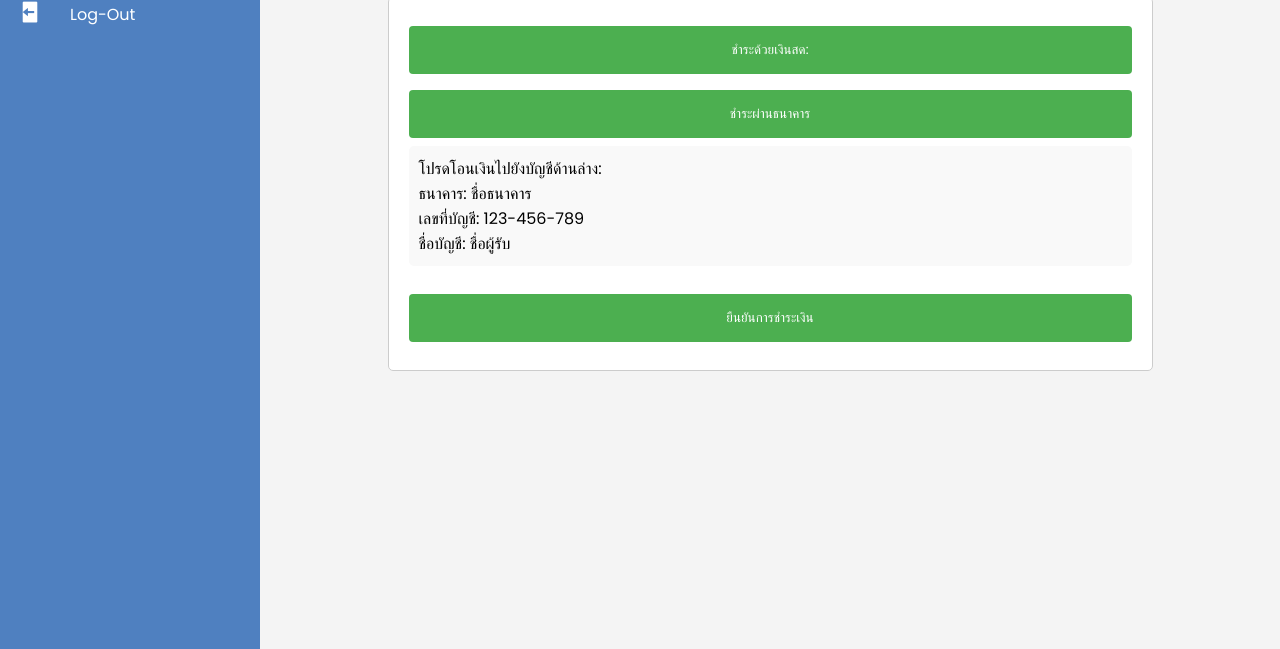
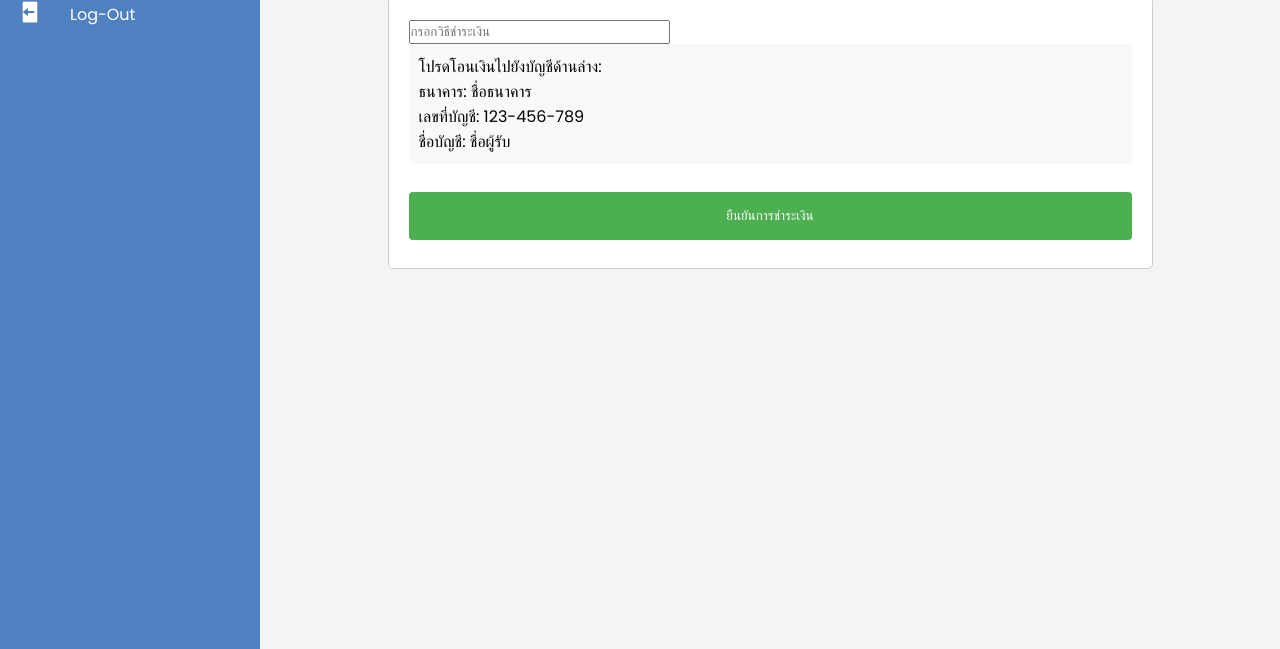
Before and after one commit to Tanachai511/myproject_laundry, a website: page F/MakePayment.html in a window 1280 px wide. Shown: the part 151-800 px from the top of the page. Drawn offline with nearby package versions, Linux system fonts and the light colour scheme.

Commit message:
Add files via upload

```diff
--- a/F/MakePayment.html
+++ b/F/MakePayment.html
@@ -45,19 +45,20 @@
             <h1>ชำระเงิน</h1>
             <form id="paymentForm">
                 <div class="radio-container">
-                    <button type="button" id="cashPayment" name="paymentMethod" >ชำระด้วยเงินสด:</button>
+                <div class="pfb">
+                    <div class="col-lg-6">
+                       <input type="text" placeholder="กรอกวิธีชำระเงิน">
+                    </div>
                 </div>
-                <div class="radio-container">
-                    <button class="button-1" type="button" id="bankTransferPayment" name="paymentMethod" >ชำระผ่านธนาคาร</button>
                 </div>
-                <div id="bankTransferDetails" class="payment-details">
+                    <div id="bankTransferDetails" class="payment-details">
                     <p>โปรดโอนเงินไปยังบัญชีด้านล่าง:</p>
                     <p>ธนาคาร: ชื่อธนาคาร</p>
                     <p>เลขที่บัญชี: 123-456-789</p>
                     <p>ชื่อบัญชี: ชื่อผู้รับ</p>
                 </div>
                 <a href="cart.html">
-                    <button class="button-1" type="button" id="confirmPayment">ยืนยันการชำระเงิน</button>
+                    <button class="button" type="button" id="confirmPayment">ยืนยันการชำระเงิน</button>
                 </a>
             </form>
 
```
